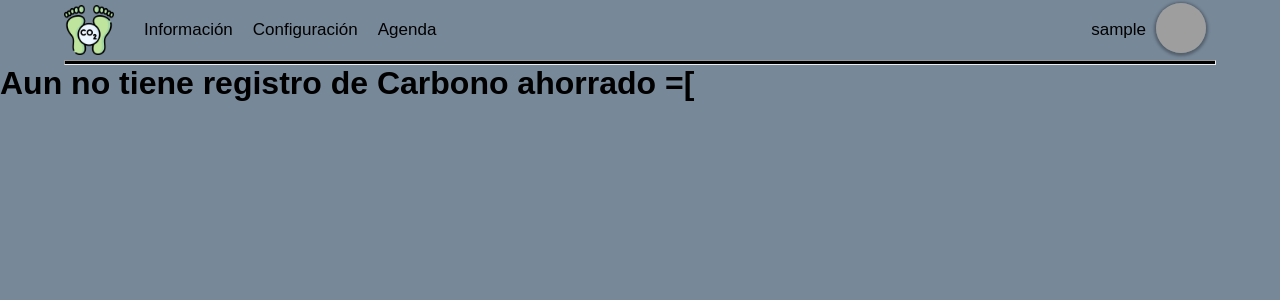
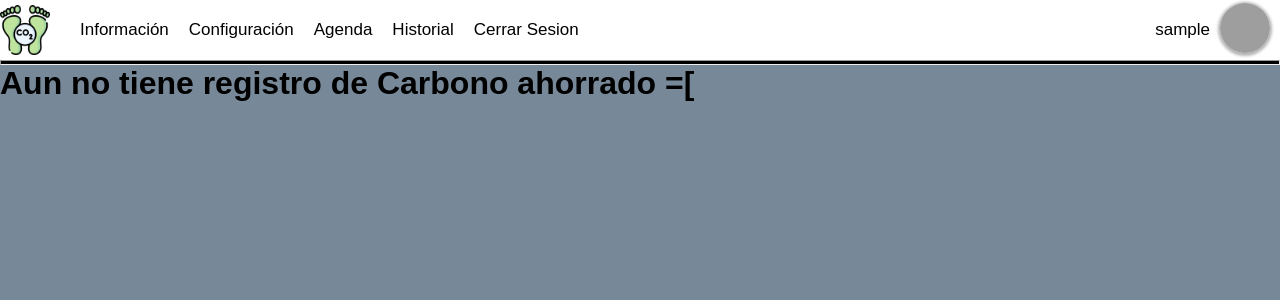
Before and after one commit to CrisJk1/String-Vacio, a Django app: page /Agenda/config/historial in a window 1280 px wide. Shown: the top 300 px of the page. Run offline with Django 4.2, Linux system fonts and the light colour scheme; the visitor is signed in with stand-in values (Sample User, id 1); data that the repository does not hold is empty; some libraries are stand-ins or nearby versions; some web fonts are replaced; grey boxes are pictures that could not be loaded.

```diff
--- a/static/css/styles.css
+++ b/static/css/styles.css
@@ -24,8 +24,14 @@ ul {
 }
 
 .nav-background {
-    width: 90%;
+    width: 100%;
     margin: auto;
+    background-color: #ffffff;
+    position: sticky;
+    top: 0;
+    color: black;
+    overflow: hidden;
+    z-index: 1;
 }
 
 .container {
--- a/templates/bases/nav.html
+++ b/templates/bases/nav.html
@@ -1,4 +1,5 @@
 {% load static %}
+
 <div class="nav-background">
     <nav class="nav-main">
     <img src="{% static '/img/PiesCO2.png' %}" class="nav-brand">
@@ -12,6 +13,14 @@
         <li>
             <a href="/Agenda">Agenda</a>
         </li>
+        {%if user.is_authenticated%}
+        <li>
+            <a href="{% url 'historial' %}">Historial</a>
+        </li>
+        <li>
+            <a href="{% url 'logout' %}">Cerrar Sesion</a>
+        </li>
+        {%endif%}
     </ul>
     <ul>
         {% if user.is_authenticated %}
--- a/users/views.py
+++ b/users/views.py
@@ -9,7 +9,7 @@ def sign_in(request):
 
     if request.method == "GET":
         if request.user.is_authenticated:
-            return redirect ('Agenda/')
+            return redirect ('/Agenda')
 
         form = LoginForm()
         return render(request, "login.html", {'form':form})
```
